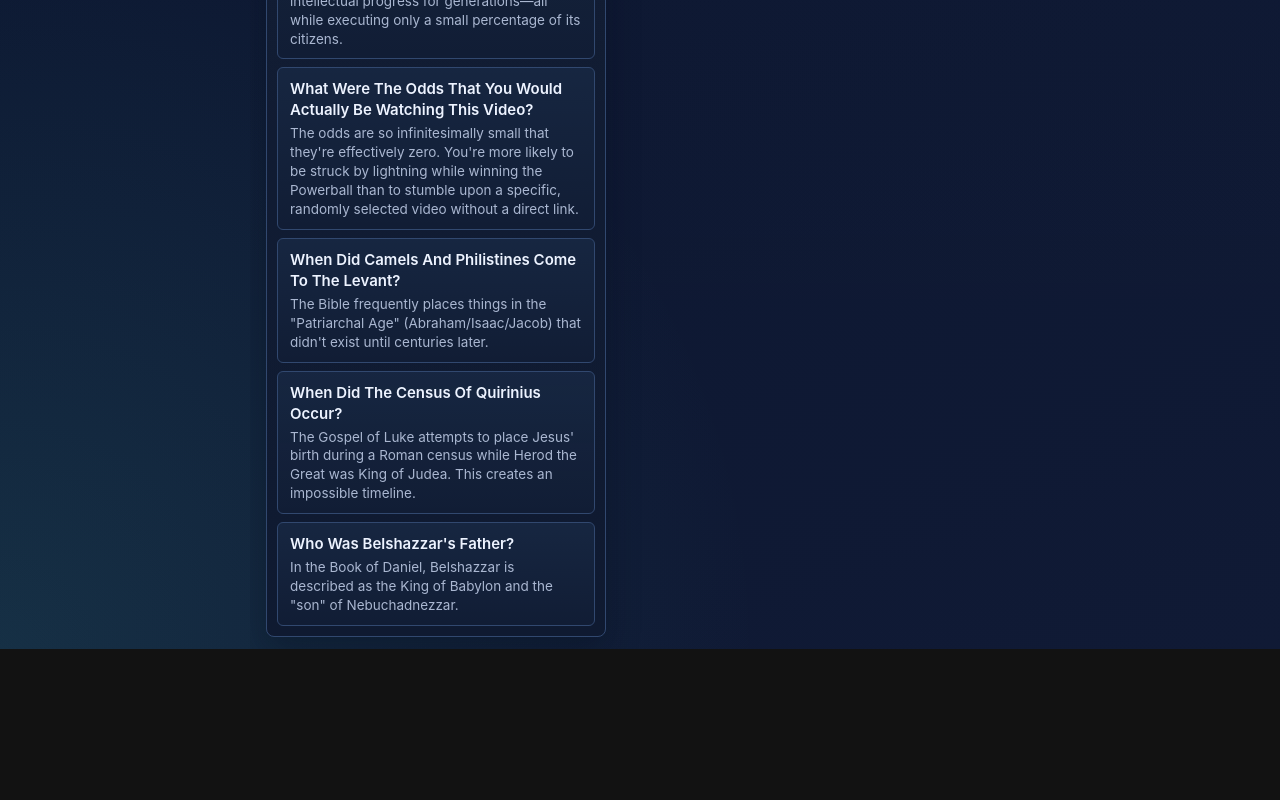
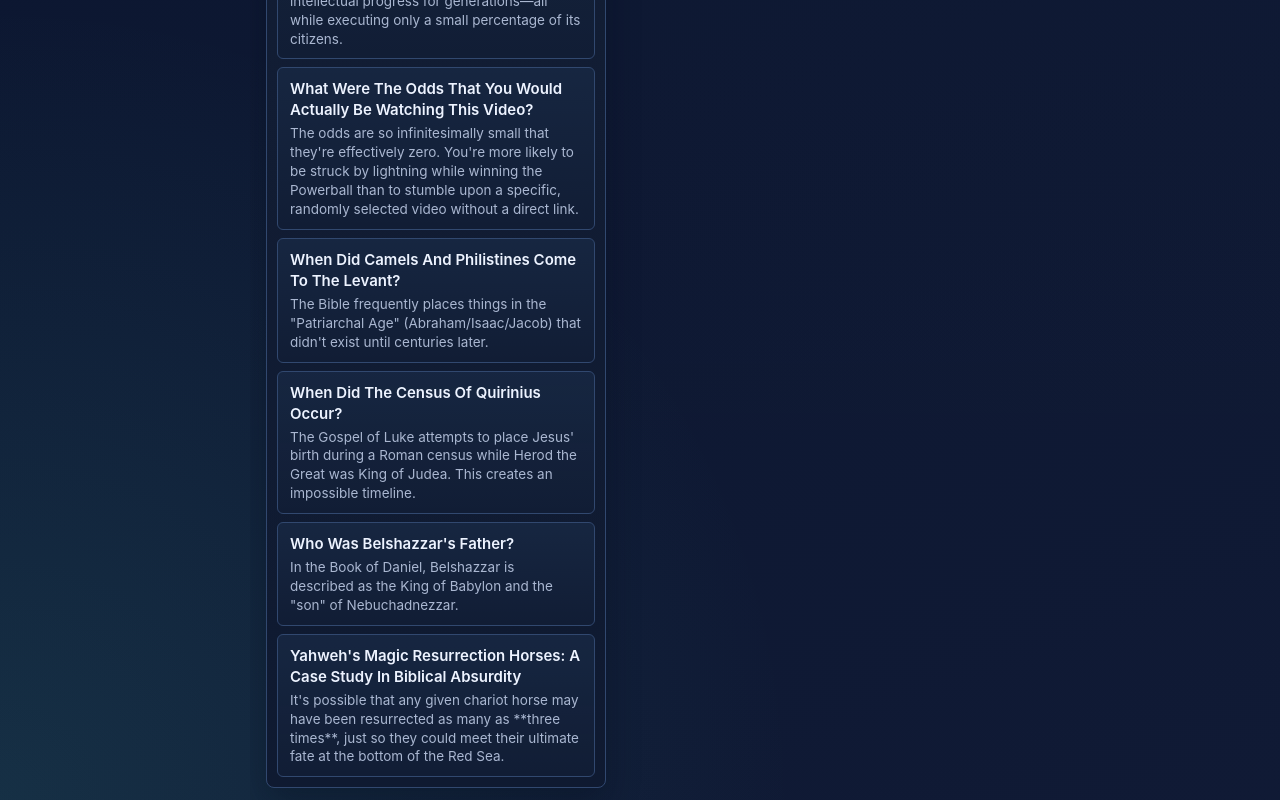
Before and after one commit to bytebodger/skepticus-info, a React (Vite) app: page /docs in a window 1280 px wide. Shown: the part 1989-2789 px from the top of the page. Before the commit the page ends 2638 px from the top, so only its background shows below. Built offline with nearby package versions, Linux system fonts and the light colour scheme.

Commit message:
added docs

```diff
--- a/src/data/docs.ts
+++ b/src/data/docs.ts
@@ -91,6 +91,12 @@ export const markdownDocs: MarkdownDoc[] = [
         summary: 'In the Book of Daniel, Belshazzar is described as the King of Babylon and the "son" of Nebuchadnezzar.',
         fileName: 'belshazzars-father.md',
     },
+    {
+        slug: 'resurrection-horses',
+        title: 'Yahweh\'s Magic Resurrection Horses: A Case Study In Biblical Absurdity',
+        summary: 'It\'s possible that any given chariot horse may have been resurrected as many as **three times**, just so they could meet their ultimate fate at the bottom of the Red Sea.',
+        fileName: 'resurrection-horses.md',
+    },
 ];
 
 export function getMarkdownDocsSorted(): MarkdownDoc[]
```
Also changed, not shown: public/markdown/resurrection-horses.md (added, +9 -0 lines).
